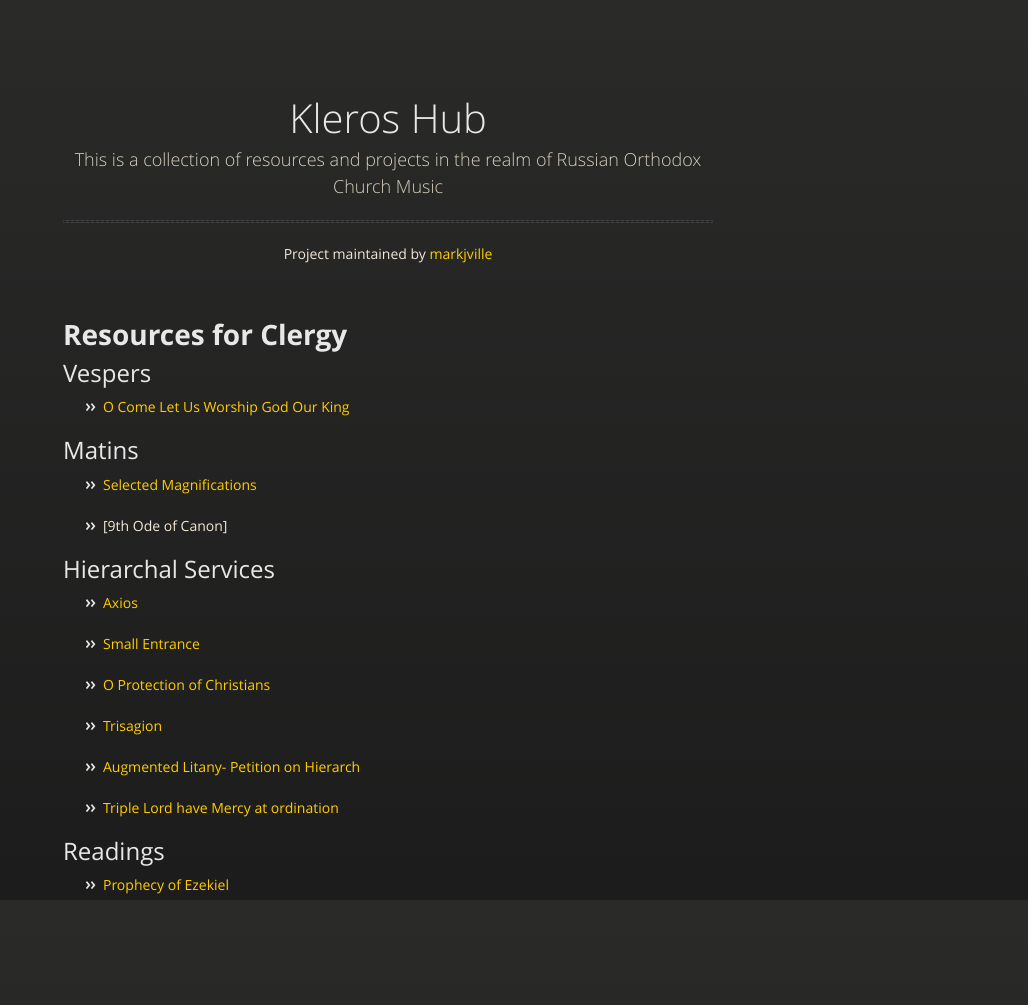
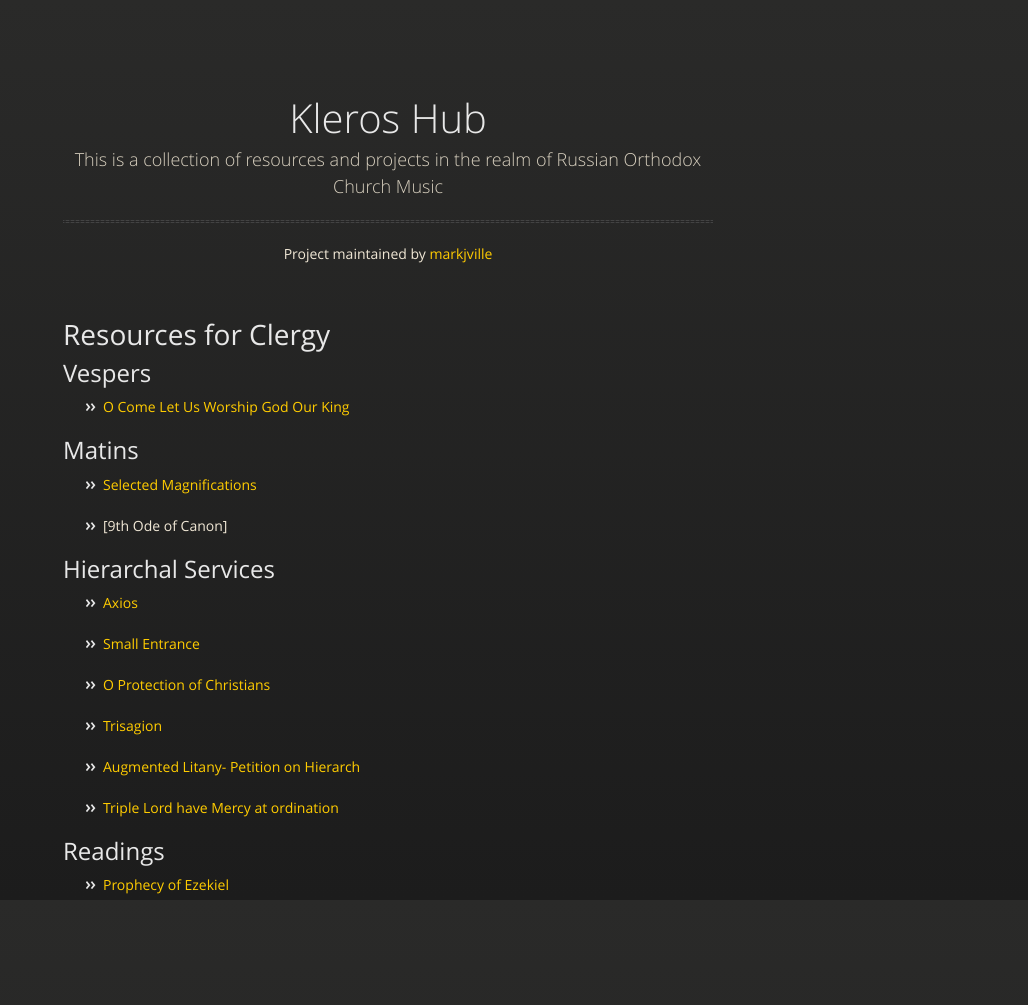
Before and after one commit to markjville/markjville.github.io, a Jekyll site: the page built from clergy-resources.md, in a window 1280 px wide. Shown: the whole page, without its empty margins (252-1280 px from the left). Built offline with Jekyll 4.4.1, drawn with Linux system fonts in a browser that asks for light colours; our own code applies the rules of GitHub Pages for plain Markdown files.

```diff
--- a/clergy-resources.md
+++ b/clergy-resources.md
@@ -1,6 +1,7 @@
 
 
-# **Resources for Clergy**
+# Resources for Clergy
+
 
 ## Vespers
 - [O Come Let Us Worship God Our King](https://markjville.github.io/docs/Vespers-O-Come-Let-Us-Worship.pdf)
```
